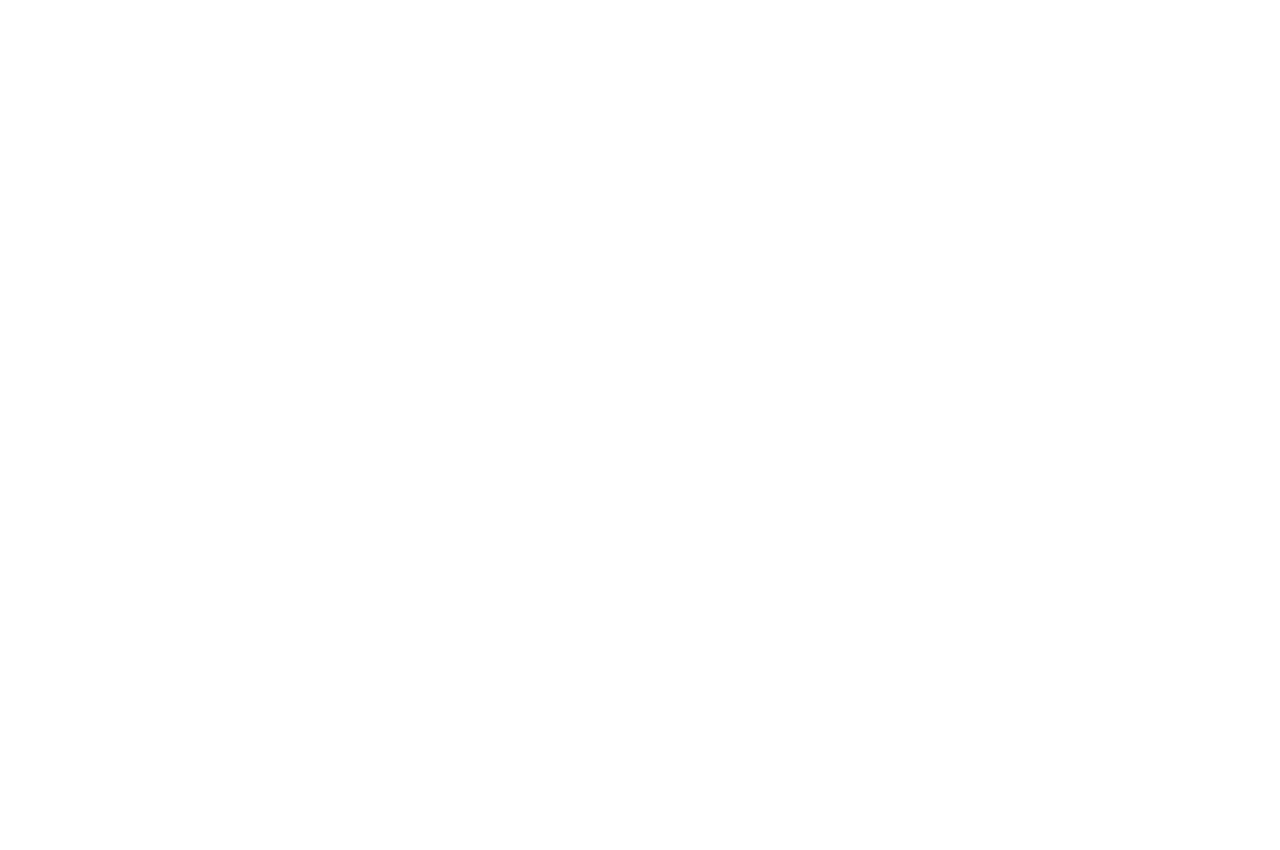
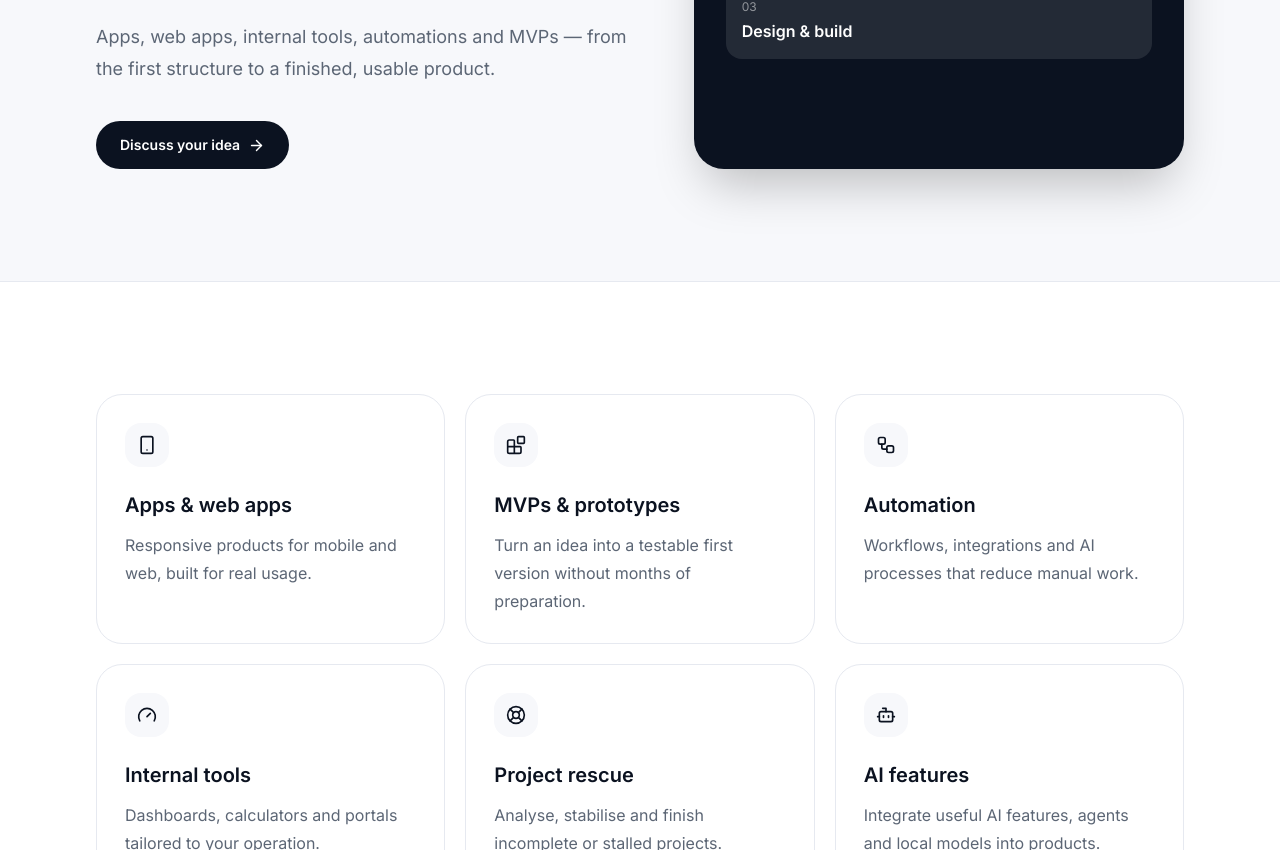
Before and after one commit to rem0ulade/vantura-neu, a Next.js app: page /projects in a window 1280 px wide. Before the commit this address had no page. Shown: the part 450-1300 px from the top of the page. Before the commit the page ends 800 px from the top, so only its background shows below. Built offline with nearby package versions, Linux system fonts and the light colour scheme.

Commit message:
Add English projects route

```diff
--- /dev/null
+++ b/app/projects/page.tsx
@@ -0,0 +1,12 @@
+import type { Metadata } from 'next'
+import { LocalizedServicePage } from '@/components/LocalizedServicePage'
+
+export const metadata: Metadata = {
+  title: 'Projects | Vantura Studios',
+  description: 'Apps, web apps, MVPs, internal tools, automation, AI features and project rescue — from idea to launch.',
+  alternates: { canonical: '/projects/', languages: { en: '/projects/', de: '/de/projects/' } },
+}
+
+export default function ProjectsPage() {
+  return <LocalizedServicePage locale="en" type="project" />
+}
```
